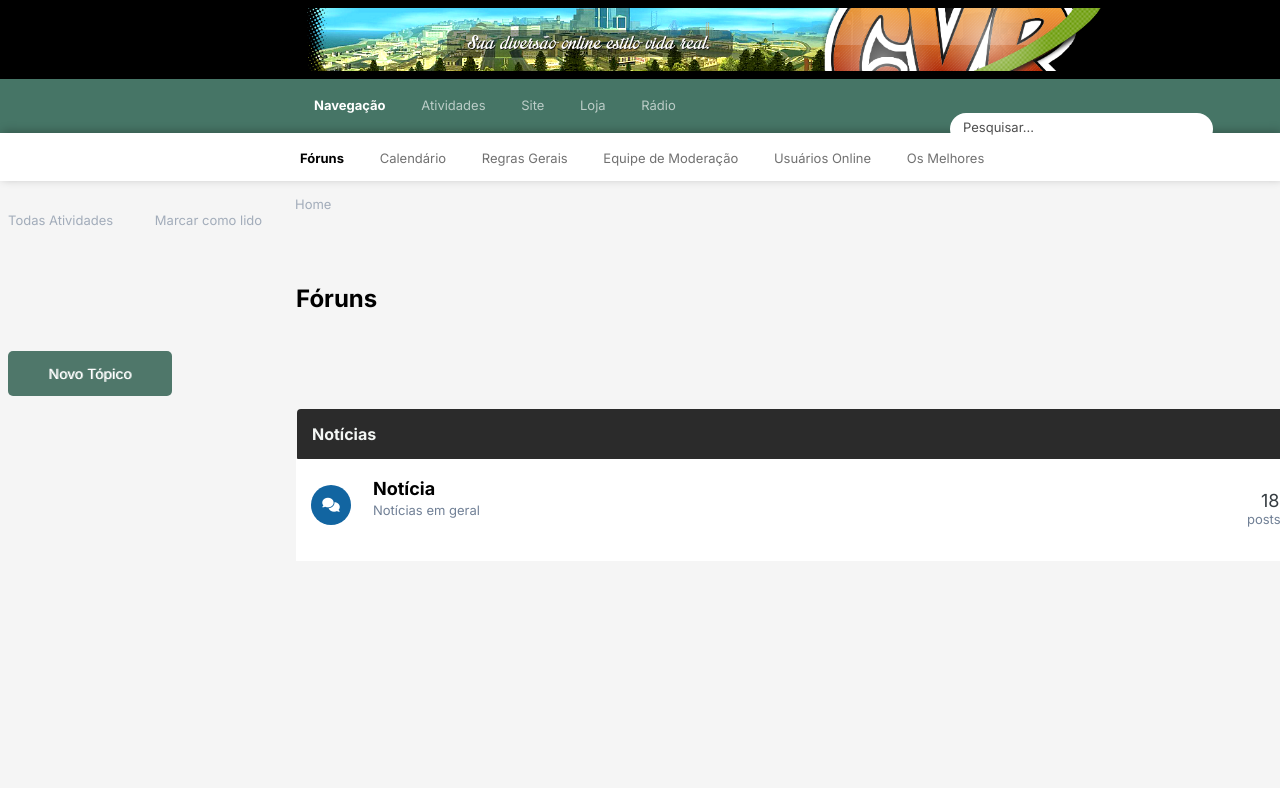
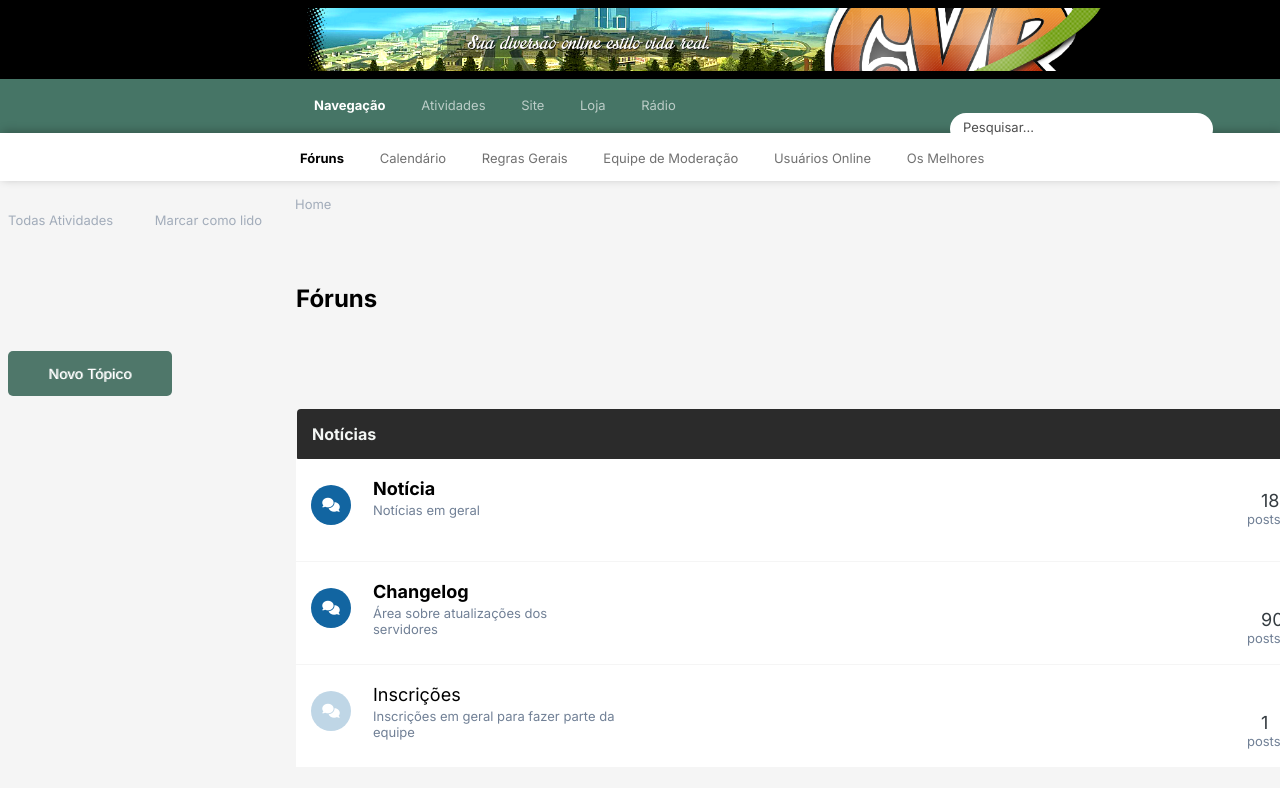
Before and after one commit to joaoriquelme/projeto-cvr, a plain HTML site: page index.html in a window 1280 px wide. Shown: the top 788 px of the page. Drawn offline with Linux system fonts and the light colour scheme.

Commit message:
finalizei a section noticias

```diff
--- a/index.html
+++ b/index.html
@@ -51,19 +51,23 @@
         </h2>
 
         <div class="divbranca">
+
             <div class="divicon">
                 <span class="spanbalao">
                     <i class="fa-solid fa-comments"></i>
                 </span>
             </div>
+
             <div class="divmeio">
                 <h4>Notícia</h4>
                 <p>Notícias em geral</p>
             </div>
+
             <div class="divposts">
                 <h4 id="posts">18</h4>
                 <p>posts</p>
             </div>
+
             <div class="divstatus">
                 <span id="avatar">
                     <img id="imagemavatar" src="assets/avatarwill.jpg" alt="">
@@ -72,6 +76,58 @@
                 <p>Por <span class="username">LKWilliam</span>, Agosto 30,<br> 2022</p>
             </div>
         </div>
+        <div class="divbranca">
+
+            <div class="divicon">
+                <span class="spanbalao">
+                    <i class="fa-solid fa-comments"></i>
+                </span>
+            </div>
+
+            <div class="divmeio">
+                <h4>Changelog</h4>
+                <p style="width: 242px;">Área sobre atualizações dos servidores</p>
+            </div>
+
+            <div class="divposts">
+                <h4 id="posts">90</h4>
+                <p>posts</p>
+            </div>
+
+            <div class="divstatus">
+                <span id="avatar">
+                    <img id="imagemavatar" src="assets/avatarwill.jpg" alt="">
+                </span>
+                <h6>3.7.11</h6>
+                <p>Por <span class="username">LKWilliam</span>, Maio 21</p>
+            </div>
+        </div>
+        <div class="divbranca">
+
+            <div class="divicon">
+                <span class="spanbalao" style="background-color: #1265a144;">
+                    <i class="fa-solid fa-comments"></i>
+                </span>
+            </div>
+
+            <div class="divmeio">
+                <h4 style="font-weight: normal;">Inscrições</h4>
+                <p style="width: 286px;">Inscrições em geral para fazer parte da equipe</p>
+            </div>
+
+            <div class="divposts">
+                <h4 id="posts">1</h4>
+                <p>posts</p>
+            </div>
+
+            <div class="divstatus">
+                <span id="avatar">
+                    <img id="imagemavatar" src="assets/gomezavatar.gif" alt="">
+                </span>
+                <h6>Alistamento - Exército Cida...</h6>
+                <p>Por <span class="username" style="color: #9A2EFE;">Gomez'</span>, Junho 2</p>
+            </div>
+        </div>
     </section>
     </main>
 </body>
--- a/style.css
+++ b/style.css
@@ -203,6 +203,7 @@ div.divbranca {
     background-color: #FFFFFF;
     margin-top: -13px;
     height: 102px;
+    margin-bottom: 14px;
 }
 
 div.divicon {
```
Also changed, not shown: assets/gomezavatar.gif (added).
